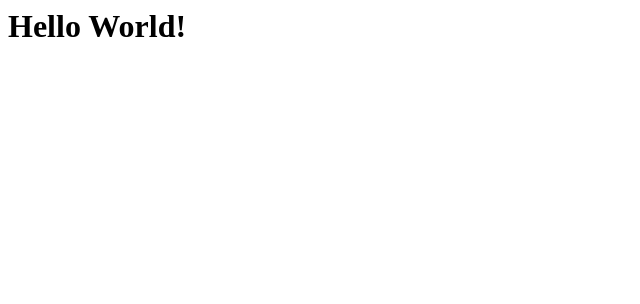
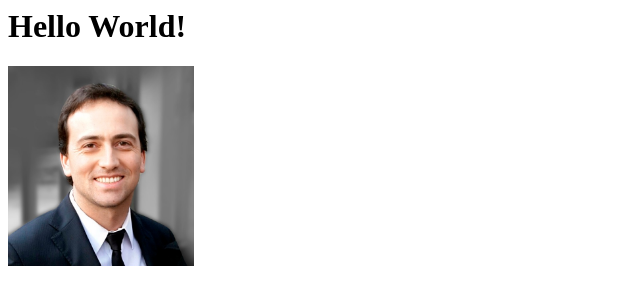
Before and after one commit to fizquierdoch/fizquierdoch.github.io, a plain HTML site: page index.html in a window 1280 px wide. Shown: the whole page, without its empty margins (0-640 px from the left). Drawn offline with Linux system fonts and the light colour scheme.

Commit message:
add image

```diff
--- a/index.html
+++ b/index.html
@@ -1,3 +1,6 @@
 <html>
     <h1>Hello World!</h1>
+    <div>
+        <img src="fi.jpg" height=200>
+    </div>
 </html>
```
Also changed, not shown: fi.jpg (added), 2 other files.
